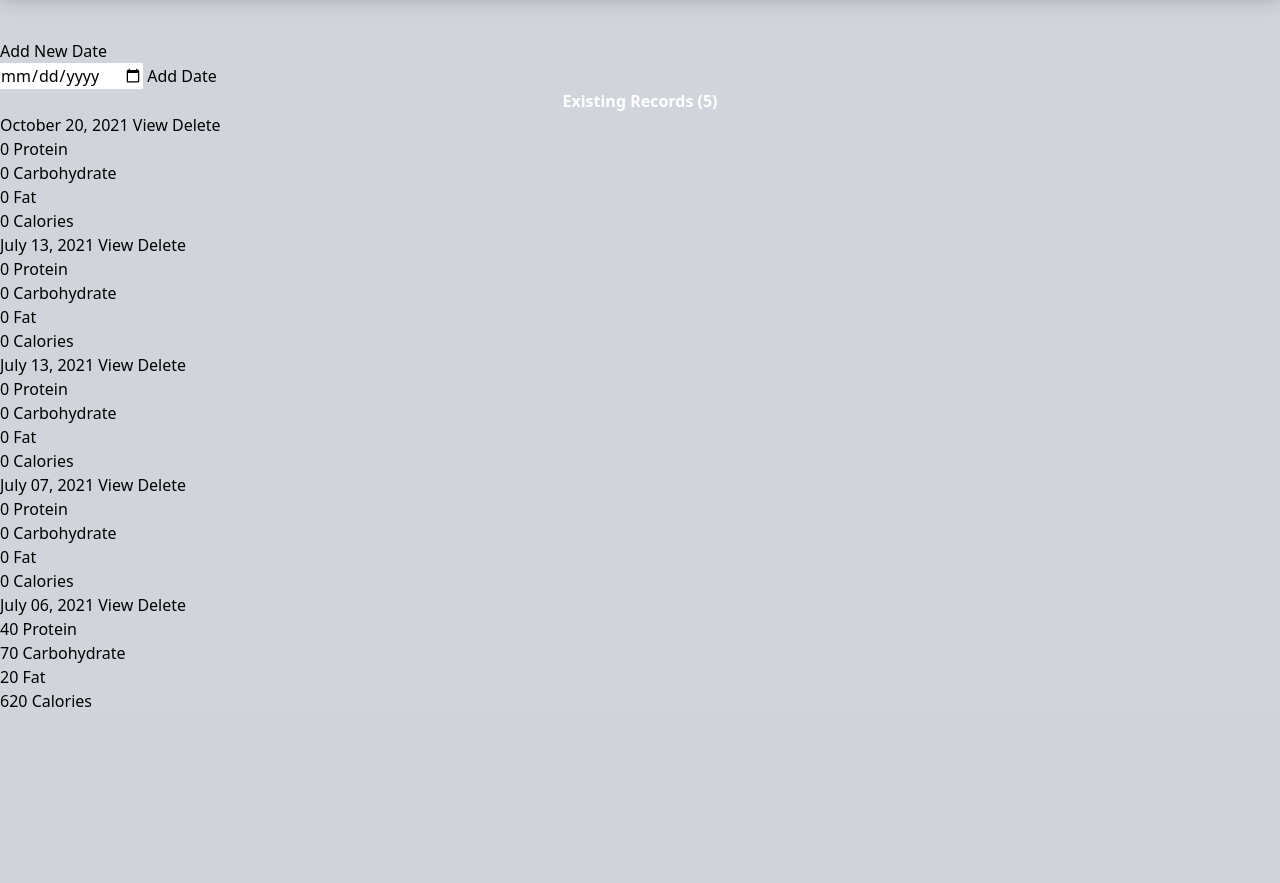
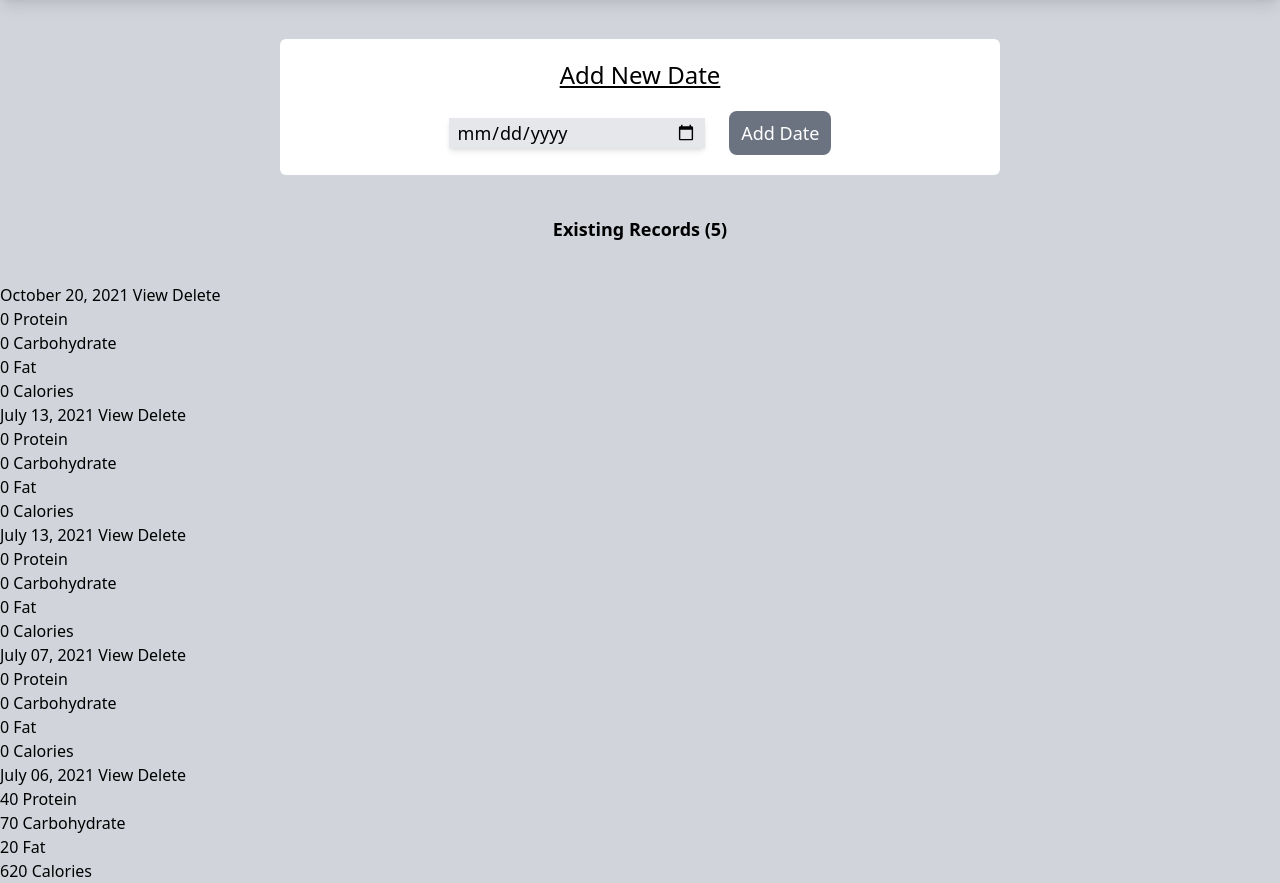
Before and after one commit to SuHaye/food_tracker, a Flask app: page / in a window 1280 px wide. Shown: the part 257-1140 px from the top of the page. Before the commit the page ends 964 px from the top, so only its background shows below. Run offline with Flask 2, Linux system fonts and the light colour scheme; data comes from the database, SQL or seed files in the repository; both versions use the stored data as it was after the commit; style sheets or scripts are compiled from the project's sources.

Commit message:
Add date to log form completed

```diff
--- a/food_tracker/templates/index.html
+++ b/food_tracker/templates/index.html
@@ -12,10 +12,10 @@
 	</head>
 	<body>
 
-		<div class="bg-gray-300">
+		<div class="bg-gray-300 pt-10">
 			<div
 				style="background-image: url('../static/img/hero.jpg');"
-				class="relative bg-cover bg-center my-10 text-center shadow-lg" >
+				class="relative bg-cover bg-center mb-10 text-center shadow-lg" >
 				<!-- overlay -->
 				<div class="absolute top-0 bg-black opacity-50 w-full h-full"></div>
 				<div class="relative">
@@ -35,57 +35,52 @@
 				</div>
 			</div>
 
-			<div class="row t20">
-				<div class="col-lg-4 col-lg-offset-4">
-					<div class="panel panel-default">
-						<div class="panel-body">
-							<form action="{{ url_for('main.create_log') }}" method="POST" role="form">
-
-								<div class="form-group">
-									<label><i class="glyphicon glyphicon-plus-sign"></i> Add New Date</label>
-									<div class="input-group">
-									  <input type="date" name="date" class="form-control" placeholder="Select New Date" aria-label="date" aria-describedby="add-btn">
-									  <span class="input-group-btn">
-										<button type="submit" class="btn btn-primary" id="add-btn">
-										  <i class="glyphicon glyphicon-plus-sign"></i> Add Date
+			<div class="conatiner">
+				<form action="{{ url_for('main.create_log') }}" method="POST" role="form">
+					<div class="px-10 container mx-auto text-lg">
+						<div class="mx-auto py-5 px-5 bg-white rounded-md w-3/5">
+							<div class="px-2 flex flex-col items-center">
+								<label class="underline text-2xl mb-5"> Add New Date</label>
+								<div class="">
+									<input type="date" name="date" class="px-2 bg-gray-200 shadow-md hover:shadow-lg focus:outline-none w-64" placeholder="Select New Date">
+									<span class="">
+										<button type="submit" class="py-2 px-3 ml-5 bg-gray-500 rounded-lg hover:underline hover:text-gray-300 shadow-mg hover:shadow-lg text-white" id="add-btn">
+											Add Date
 										</button>
-									  </span>
-									</div>
+									</span>
 								</div>
-
-							</form>
+							</div>
 						</div>
 					</div>
-				</div>
+				</form>
 			</div>
 
-			<div class="row t20">
-				<div class="col-lg-12">
-					<h4 class="text-center text-white"><strong>Existing Records ({{ log_dates|length }})</strong></h4>
-				</div>
+
+			<div class="my-10">
+				<h4 class="text-center text-lg"><strong>Existing Records ({{ log_dates|length }})</strong></h4>
 			</div>
 
 
 			{% for row in log_dates|batch(4) %}
-			<div class="row t20">
+			<div class="row">
 				{% for log_date in row %}
-				<div class="col-lg-3">
-					<div class="panel panel-warning">
-						<div class="panel-body text-bold">
-							<i class="glyphicon glyphicon-calendar"></i> {{ log_date['log_date'].date.strftime('%B %d, %Y') }}
+				<div class="col">
+					<div class="">
+						<div class="">
+							<i class=""></i> {{ log_date['log_date'].date.strftime('%B %d, %Y') }}
 
-							<a class="btn btn-primary btn-xs pull-right" href="{{ url_for('main.view', log_id=log_date['log_date'].id) }}">
-								View <i class="glyphicon glyphicon-arrow-right"></i>
+							<a class="" href="{{ url_for('main.view', log_id=log_date['log_date'].id) }}">
+								View
 							</a>
-							<a href="{{ url_for('main.delete_log', log_id=log_date['log_date'].id) }}" class="btn btn-danger btn-xs">
-								<i class="glyphicon glyphicon-trash"></i> Delete
+							<a href="{{ url_for('main.delete_log', log_id=log_date['log_date'].id) }}" class="">
+							 Delete
 							</a>
 						</div>
 						<ul class="list-group">
-							<li class="list-group-item text-bold"><span class="badge">{{ log_date['proteins'] }}</span> Protein</li>
-							<li class="list-group-item text-bold"><span class="badge">{{ log_date['carbs'] }}</span> Carbohydrate</li>
-							<li class="list-group-item text-bold"><span class="badge">{{ log_date['fats'] }}</span> Fat</li>
-							<li class="list-group-item text-bold"><span class="badge">{{ log_date['calories'] }}</span> Calories</li>
+							<li class=""><span class="">{{ log_date['proteins'] }}</span> Protein</li>
+							<li class=""><span class="">{{ log_date['carbs'] }}</span> Carbohydrate</li>
+							<li class=""><span class="">{{ log_date['fats'] }}</span> Fat</li>
+							<li class=""><span class="">{{ log_date['calories'] }}</span> Calories</li>
 						</ul>
 					</div>
 				</div>
```
Also changed, not shown: food_tracker/db.sqlite3.
